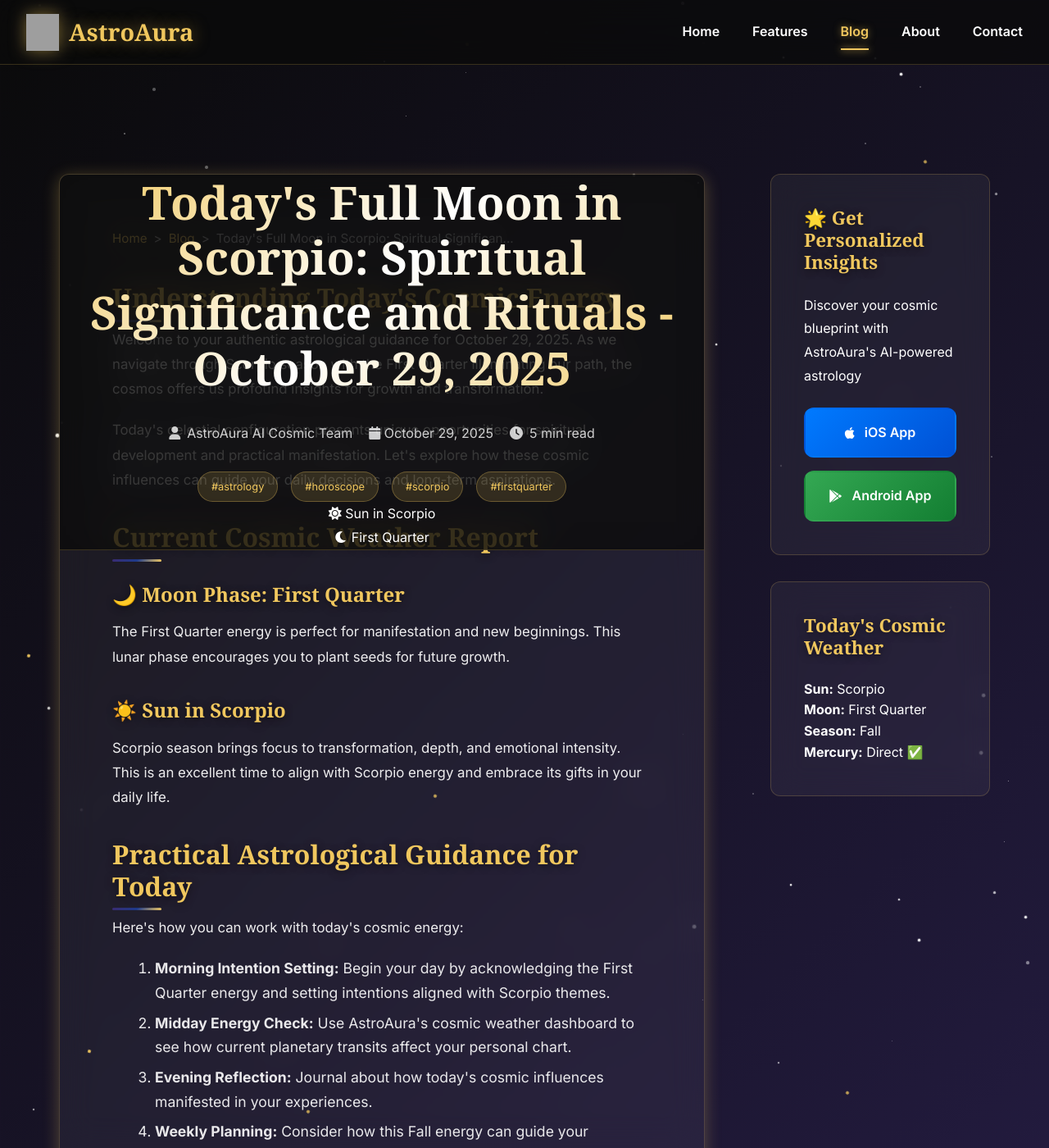
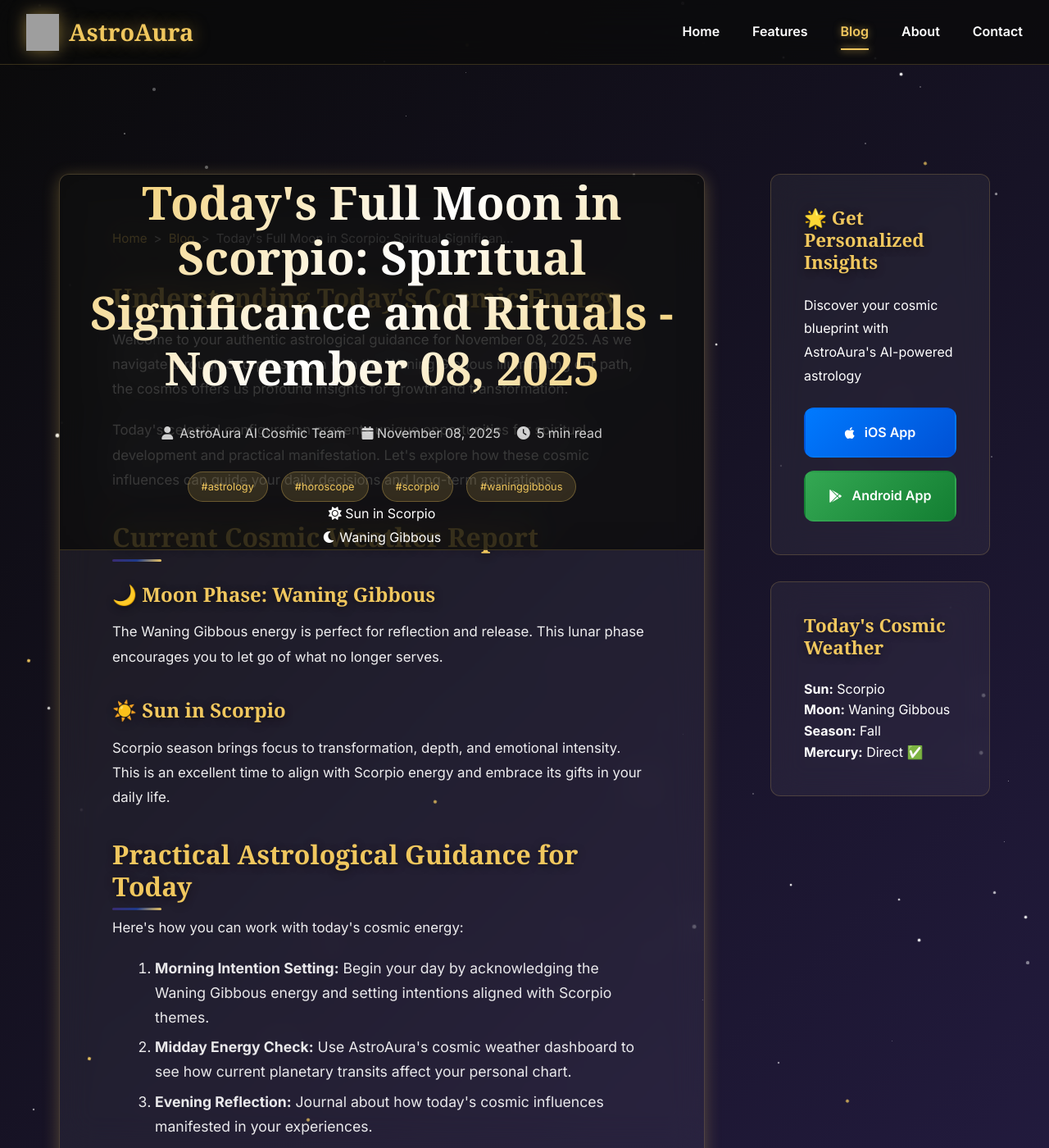
Before and after one commit to royanis/astroaura-website, a Jekyll site: the page blog/posts/todays-full-moon-in-scorpio-spiritual-significance.html, which Jekyll copies as it is, in a window 1280 px wide and 1400 px high. Shown: the whole window at 82% size. Built offline with Jekyll 4.4.1, drawn with Linux system fonts in a browser that asks for light colours; some web fonts are replaced; comment, search, counter and statistics services are not loaded; grey boxes are pictures that could not be loaded.

Commit message:
🌟 Automated blog post: 2025-11-08 01:46 UTC
Generated authentic astrology content
Updated RSS feeds and sitemap
Published via GitHub Actions

🤖 Automated by AstroAura Blog System

```diff
--- a/blog/posts/todays-full-moon-in-scorpio-spiritual-significance.html
+++ b/blog/posts/todays-full-moon-in-scorpio-spiritual-significance.html
@@ -3,11 +3,11 @@
 <head>
     <meta charset="UTF-8">
     <meta name="viewport" content="width=device-width, initial-scale=1.0">
-    <meta name="description" content="Authentic astrological guidance for October 29, 2025. Explore today's First Quarter energy in Scorpio season with personalized insights from AstroAura's AI-powered astrology platform.">
-    <title>Today's Full Moon in Scorpio: Spiritual Significance and Rituals - October 29, 2025 | AstroAura Cosmic Insights</title>
+    <meta name="description" content="Authentic astrological guidance for November 08, 2025. Explore today's Waning Gibbous energy in Scorpio season with personalized insights from AstroAura's AI-powered astrology platform.">
+    <title>Today's Full Moon in Scorpio: Spiritual Significance and Rituals - November 08, 2025 | AstroAura Cosmic Insights</title>
 
     <!-- SEO Meta Tags -->
-    <meta name="keywords" content="astrology, horoscope, scorpio, first-quarter, AI astrology, multilingual horoscope">
+    <meta name="keywords" content="astrology, horoscope, scorpio, waning-gibbous, AI astrology, multilingual horoscope">
     <meta name="author" content="AstroAura AI Cosmic Team">
     <meta name="robots" content="index, follow, max-image-preview:large, max-snippet:-1">
     <meta name="revisit-after" content="7 days">
@@ -16,24 +16,24 @@
     <link rel="canonical" href="https://astroaura.me/blog/posts/todays-full-moon-in-scorpio-spiritual-significance.html">
 
     <!-- Open Graph Tags -->
-    <meta property="og:title" content="Today's Full Moon in Scorpio: Spiritual Significance and Rituals - October 29, 2025 | AstroAura">
-    <meta property="og:description" content="Authentic astrological guidance for October 29, 2025. Explore today's First Quarter energy in Scorpio season with personalized insights from AstroAura's AI-powered astrology platform.">
+    <meta property="og:title" content="Today's Full Moon in Scorpio: Spiritual Significance and Rituals - November 08, 2025 | AstroAura">
+    <meta property="og:description" content="Authentic astrological guidance for November 08, 2025. Explore today's Waning Gibbous energy in Scorpio season with personalized insights from AstroAura's AI-powered astrology platform.">
     <meta property="og:url" content="https://astroaura.me/blog/posts/todays-full-moon-in-scorpio-spiritual-significance.html">
     <meta property="og:type" content="article">
     <meta property="og:site_name" content="AstroAura">
 
     <!-- Twitter Card -->
     <meta name="twitter:card" content="summary_large_image">
-    <meta name="twitter:title" content="Today's Full Moon in Scorpio: Spiritual Significance and Rituals - October 29, 2025">
-    <meta name="twitter:description" content="Authentic astrological guidance for October 29, 2025. Explore today's First Quarter energy in Scorpio season with personalized insights from AstroAura's AI-powered astrology platform.">
+    <meta name="twitter:title" content="Today's Full Moon in Scorpio: Spiritual Significance and Rituals - November 08, 2025">
+    <meta name="twitter:description" content="Authentic astrological guidance for November 08, 2025. Explore today's Waning Gibbous energy in Scorpio season with personalized insights from AstroAura's AI-powered astrology platform.">
 
     <!-- Schema.org Markup -->
     <script type="application/ld+json">
     {
         "@context": "https://schema.org",
         "@type": "BlogPosting",
-        "headline": "Today's Full Moon in Scorpio: Spiritual Significance and Rituals - October 29, 2025",
-        "description": "Authentic astrological guidance for October 29, 2025. Explore today's First Quarter energy in Scorpio season with personalized insights from AstroAura's AI-powered astrology platform.",
+        "headline": "Today's Full Moon in Scorpio: Spiritual Significance and Rituals - November 08, 2025",
+        "description": "Authentic astrological guidance for November 08, 2025. Explore today's Waning Gibbous energy in Scorpio season with personalized insights from AstroAura's AI-powered astrology platform.",
         "author": {
             "@type": "Organization",
             "name": "AstroAura AI Cosmic Team"
@@ -46,14 +46,14 @@
                 "url": "https://astroaura.me/assets/icons/app_icon.png"
             }
         },
-        "datePublished": "2025-10-29T01:56:02.557532",
-        "dateModified": "2025-10-29T01:56:02.557532",
+        "datePublished": "2025-11-08T01:46:36.231482",
+        "dateModified": "2025-11-08T01:46:36.231482",
         "url": "https://astroaura.me/blog/posts/todays-full-moon-in-scorpio-spiritual-significance.html",
         "mainEntityOfPage": {
             "@type": "WebPage",
             "@id": "https://astroaura.me/blog/posts/todays-full-moon-in-scorpio-spiritual-significance.html"
         },
-        "keywords": "astrology, horoscope, scorpio, first-quarter"
+        "keywords": "astrology, horoscope, scorpio, waning-gibbous"
     }
     </script>
 
@@ -99,20 +99,20 @@
 
             <!-- Post Header -->
             <header class="post-header">
-                <h1 class="post-title">Today's Full Moon in Scorpio: Spiritual Significance and Rituals - October 29, 2025</h1>
+                <h1 class="post-title">Today's Full Moon in Scorpio: Spiritual Significance and Rituals - November 08, 2025</h1>
                 <div class="post-meta">
                     <span class="post-author">
                         <i class="fas fa-user"></i> AstroAura AI Cosmic Team
                     </span>
-                    <time class="post-date" datetime="2025-10-29T01:56:02.557532">
-                        <i class="fas fa-calendar"></i> October 29, 2025
+                    <time class="post-date" datetime="2025-11-08T01:46:36.231482">
+                        <i class="fas fa-calendar"></i> November 08, 2025
                     </time>
                     <span class="post-reading-time">
                         <i class="fas fa-clock"></i> 5 min read
                     </span>
                 </div>
                 <div class="post-tags">
-                    <span class="tag">#astrology</span> <span class="tag">#horoscope</span> <span class="tag">#scorpio</span> <span class="tag">#firstquarter</span>
+                    <span class="tag">#astrology</span> <span class="tag">#horoscope</span> <span class="tag">#scorpio</span> <span class="tag">#waninggibbous</span>
                 </div>
 
                 <!-- Current Cosmic Data Display -->
@@ -123,7 +123,7 @@
                     </div>
                     <div class="cosmic-item">
                         <i class="fas fa-moon"></i>
-                        <span>First Quarter</span>
+                        <span>Waning Gibbous</span>
                     </div>
 
                 </div>
@@ -134,7 +134,7 @@
                 <div class="blog-content authentic-astrology">
             <section class="cosmic-introduction">
                 <h2>Understanding Today's Cosmic Energy</h2>
-                <p>Welcome to your authentic astrological guidance for October 29, 2025. As we navigate through Scorpio season with the First Quarter illuminating our path, the cosmos offers us profound insights for growth and transformation.</p>
+                <p>Welcome to your authentic astrological guidance for November 08, 2025. As we navigate through Scorpio season with the Waning Gibbous illuminating our path, the cosmos offers us profound insights for growth and transformation.</p>
 
                 <p>Today's celestial configuration presents unique opportunities for spiritual development and practical manifestation. Let's explore how these cosmic influences can guide your daily decisions and long-term aspirations.</p>
             </section>
@@ -143,8 +143,8 @@
                 <h2>Current Cosmic Weather Report</h2>
                 <div class="cosmic-highlights">
                     <div class="cosmic-factor">
-                        <h3>🌙 Moon Phase: First Quarter</h3>
-                        <p>The First Quarter energy is perfect for manifestation and new beginnings. This lunar phase encourages you to plant seeds for future growth.</p>
+                        <h3>🌙 Moon Phase: Waning Gibbous</h3>
+                        <p>The Waning Gibbous energy is perfect for reflection and release. This lunar phase encourages you to let go of what no longer serves.</p>
                     </div>
 
                     <div class="cosmic-factor">
@@ -161,7 +161,7 @@
                 <p>Here's how you can work with today's cosmic energy:</p>
 
                 <ol class="cosmic-action-steps">
-                    <li><strong>Morning Intention Setting:</strong> Begin your day by acknowledging the First Quarter energy and setting intentions aligned with Scorpio themes.</li>
+                    <li><strong>Morning Intention Setting:</strong> Begin your day by acknowledging the Waning Gibbous energy and setting intentions aligned with Scorpio themes.</li>
                     <li><strong>Midday Energy Check:</strong> Use AstroAura's cosmic weather dashboard to see how current planetary transits affect your personal chart.</li>
                     <li><strong>Evening Reflection:</strong> Journal about how today's cosmic influences manifested in your experiences.</li>
                     <li><strong>Weekly Planning:</strong> Consider how this Fall energy can guide your upcoming goals and decisions.</li>
@@ -222,7 +222,7 @@
             <section class="post-actions">
                 <div class="share-buttons">
                     <h3>Share This Cosmic Insight</h3>
-                    <a href="https://twitter.com/intent/tweet?text=Today's Full Moon in Scorpio: Spiritual Significance and Rituals - October 29, 2025&url=https://astroaura.me/blog/posts/todays-full-moon-in-scorpio-spiritual-significance.html" target="_blank" class="share-btn twitter">
+                    <a href="https://twitter.com/intent/tweet?text=Today's Full Moon in Scorpio: Spiritual Significance and Rituals - November 08, 2025&url=https://astroaura.me/blog/posts/todays-full-moon-in-scorpio-spiritual-significance.html" target="_blank" class="share-btn twitter">
                         <i class="fab fa-twitter"></i> Tweet
                     </a>
                     <a href="https://www.facebook.com/sharer/sharer.php?u=https://astroaura.me/blog/posts/todays-full-moon-in-scorpio-spiritual-significance.html" target="_blank" class="share-btn facebook">
@@ -253,7 +253,7 @@
                     <strong>Sun:</strong> Scorpio
                 </div>
                 <div class="weather-item">
-                    <strong>Moon:</strong> First Quarter
+                    <strong>Moon:</strong> Waning Gibbous
                 </div>
                 <div class="weather-item">
                     <strong>Season:</strong> Fall
```
Also changed, not shown: blog/atom.xml (+1 -1 lines), blog/feed.json (+102 -102 lines), blog/feed.xml (+1 -1 lines), blog/posts_index.json (+95 -98 lines), sitemap.xml (+57 -57 lines).
